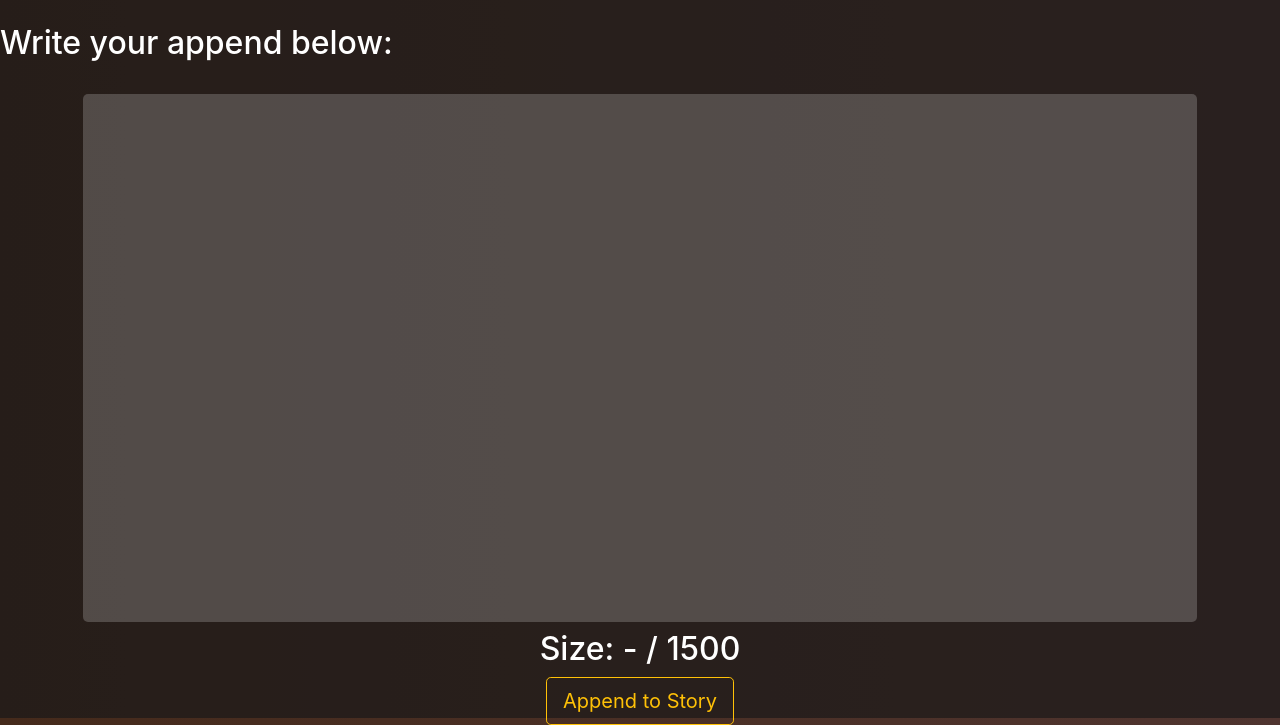
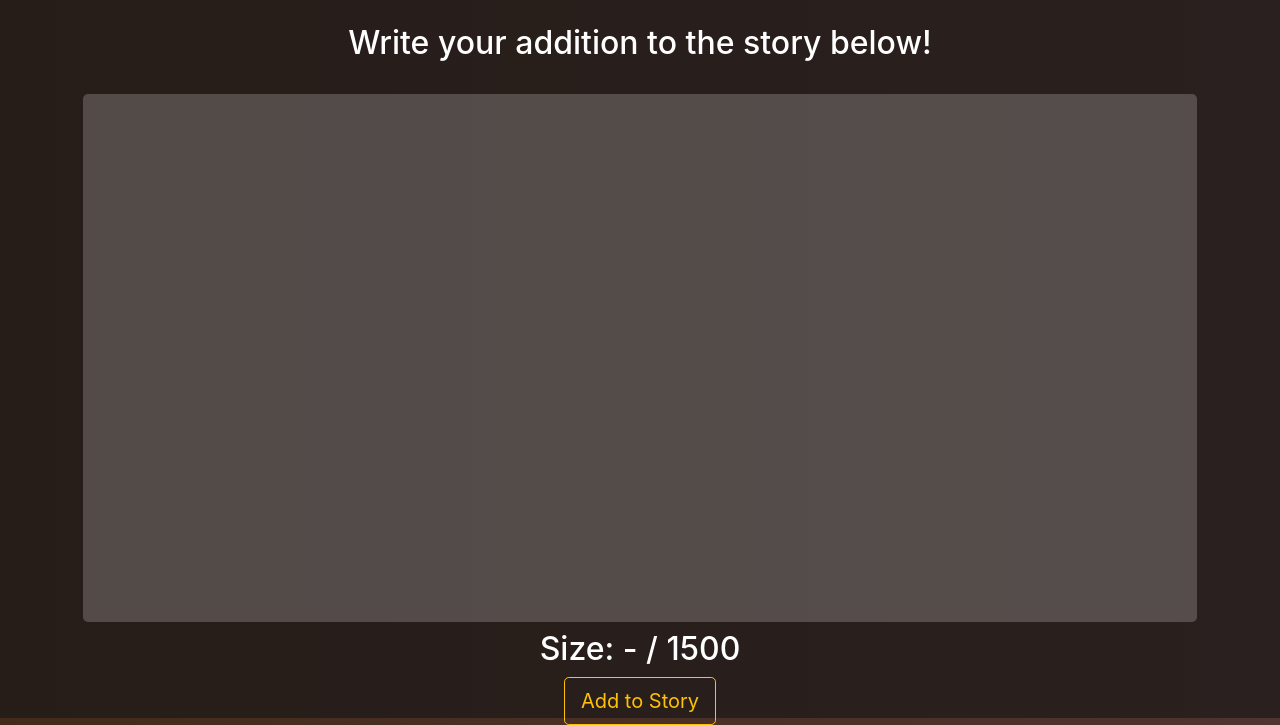
Before and after one commit to xynicole/U-Stories-Web-Dev, a Flask app: template templates/append-story.html in a window 1280 px wide. Shown: the part 82-807 px from the top of the page. Run offline with Flask 2, Linux system fonts and the light colour scheme; the template is opened without the code that fills it, so the values that code supplies are empty; some libraries are stand-ins or nearby versions.

Commit message:
change wording on append-story page

```diff
--- a/templates/append-story.html
+++ b/templates/append-story.html
@@ -35,7 +35,7 @@
             {% endfor %}
         </table>
 
-        <h2>Write your append below:</h2>
+        <h2 align="center">Write your addition to the story below!</h2>
         <form method="post" action="/create-new-child-story" onsubmit="return checkAndWarn()">
             <div id="text-container">
                 <input name="title" id="title" type="hidden" value="nothing"></input>
@@ -45,7 +45,7 @@
                 <input type="hidden" name="parent-id" value="{{ story_list[0].id }}" />
                 <input type="hidden" id="page-name" value="append" />
                 <div id="submit-story">
-                    <input type="submit" value="Append to Story" class="btn btn-outline-warning btn-lg" onclick="if(!checkWithoutWarn()){location.href='/p/homepage.html';}">
+                    <input type="submit" value="Add to Story" class="btn btn-outline-warning btn-lg" onclick="if(!checkWithoutWarn()){location.href='/p/homepage.html';}">
                 </div>
             </div>
         </form>
```
